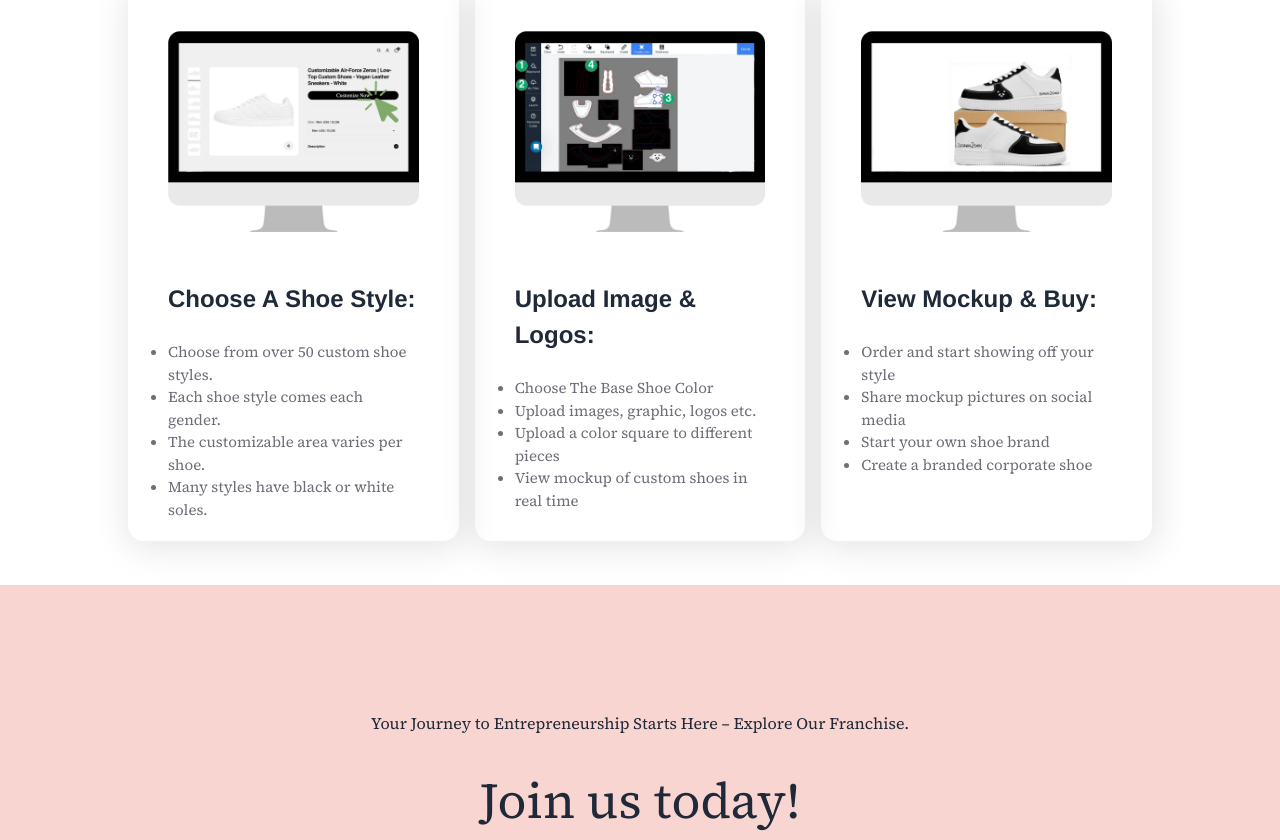
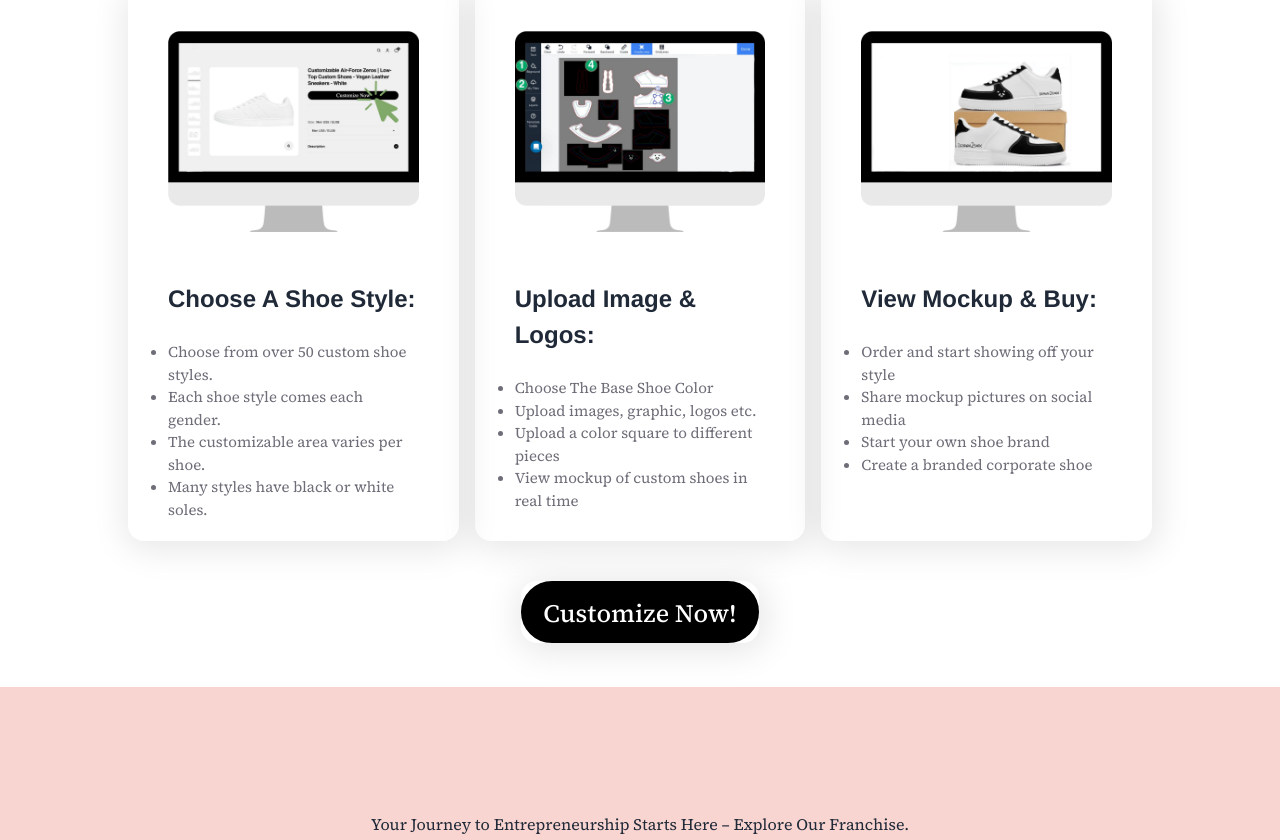
Before and after one commit to dvjsharma/Drawn2Shoe, a React (Vite) app in the folder client/: page / in a window 1280 px wide. Shown: the part 1013-1853 px from the top of the page. Built offline with nearby package versions, Linux system fonts and the light colour scheme.

Commit message:
mid-evaluation #2

```diff
--- a/client/src/components/Guide/guide.jsx
+++ b/client/src/components/Guide/guide.jsx
@@ -1,11 +1,12 @@
 import React from 'react'
+import { Link } from 'react-router-dom'
 import step3 from "../../assets/step_1.png"
 import step2 from "../../assets/step_2.png"
 import step1 from "../../assets/step_3.png"
 
 const Guide = () => {
     return (
-    <div className=' flex justify-center my-11'>
+    <div className=' flex justify-center my-11 flex-col items-center'>
         <div className='w-[80%] flex flex-col gap-6'>
             <div className='text-[50px] text-center custom max-md:text-[30px]'>
                 Create Custom Shoes in 3 Easy Steps!
@@ -79,6 +80,13 @@ const Guide = () => {
                 </div>
             </div>
         </div>
+        <div className='mt-[40px] shadow-[2px_4px_35px_4px_rgba(0,0,0,0.10)] rounded-2xl'>
+        <Link to="/customize">
+              <button className="inline-block bg-black text-white rounded-full border-2 border-black px-5 pb-[8px] pt-3 text-[25px] font-medium leading-normal transition duration-150 ease-in-out hover:bg-white hover:text-black focus:border-neutral-800 focus:text-neutral-800 focus:outline-none focus:ring-0 active:border-neutral-900 active:text-neutral-900 max-lg:text-[14px] hover:border-black">
+                Customize Now!
+              </button>
+            </Link>
+        </div>
     </div>
   )
 }
```
